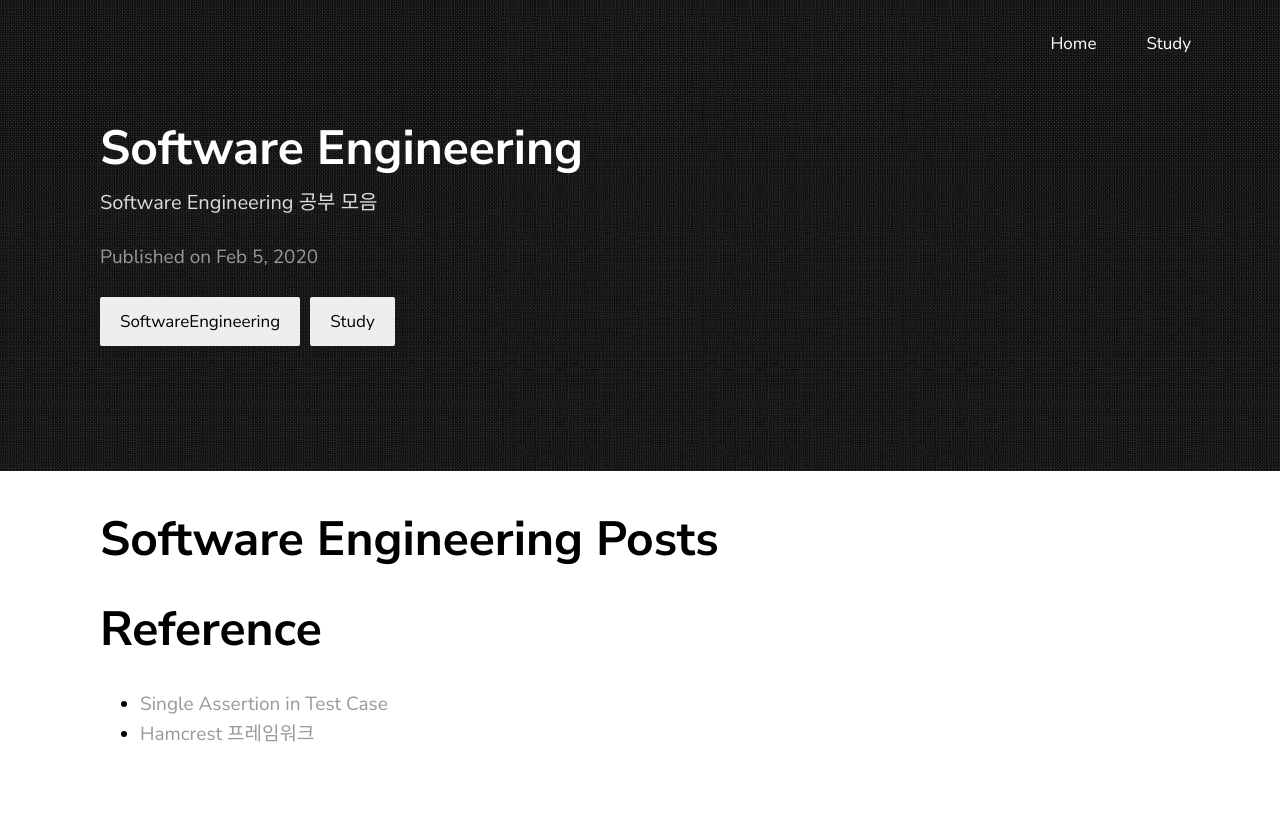
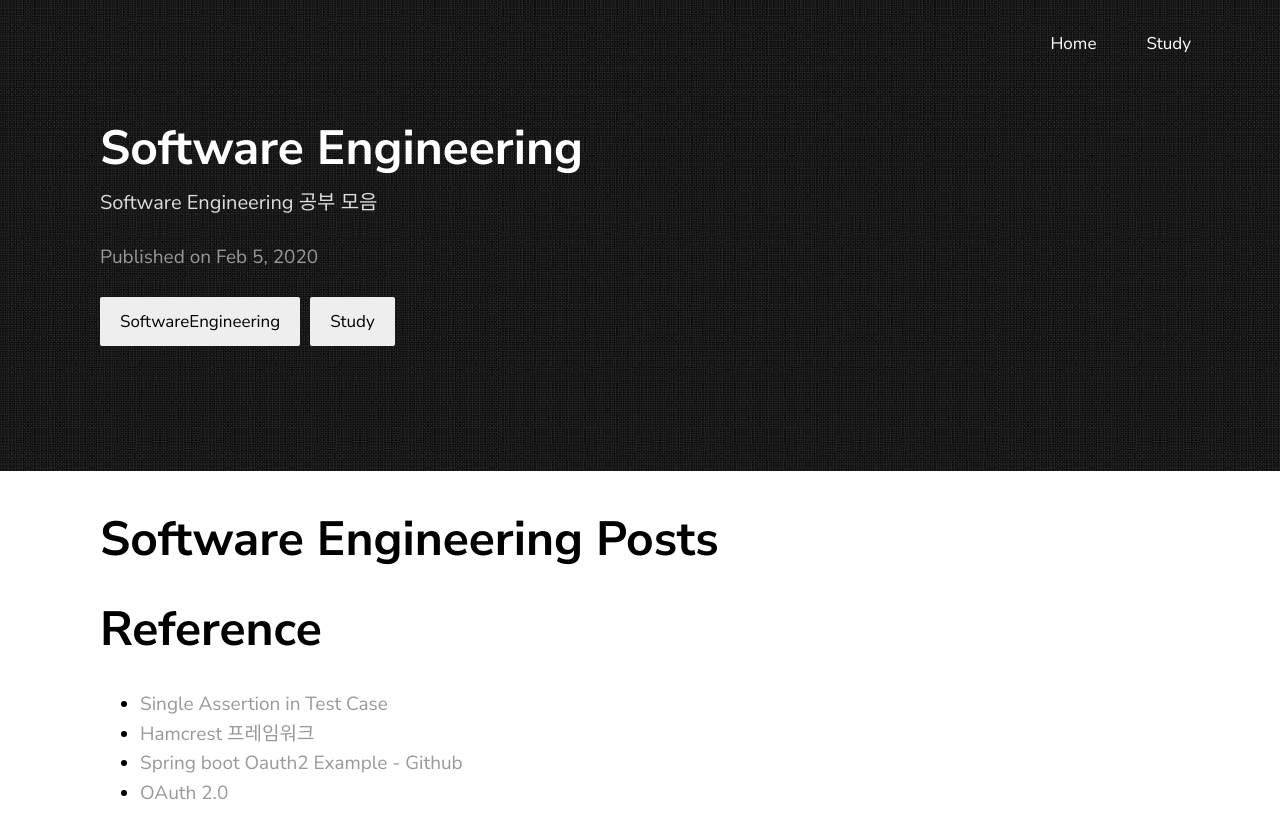
Before and after one commit to yoowonyoung/yoowonyoung.github.io, a Jekyll site: the page built from _posts/2020-02-05-SoftwareEngineering.md, in a window 1280 px wide. Shown: the top 839 px of the page. Built offline with Jekyll 4.4.1, drawn with Linux system fonts in a browser that asks for light colours; comment, search, counter and statistics services are not loaded.

Commit message:
Update 2020-02-05-SoftwareEngineering.md

```diff
--- a/_posts/2020-02-05-SoftwareEngineering.md
+++ b/_posts/2020-02-05-SoftwareEngineering.md
@@ -12,3 +12,5 @@ permalink: '/SoftwareEngineering'
 # Reference
 - [Single Assertion in Test Case](https://softwareengineering.stackexchange.com/questions/7823/is-it-ok-to-have-multiple-asserts-in-a-single-unit-test)
 - [Hamcrest 프레임워크](https://cornswrold.tistory.com/364)
+- [Spring boot Oauth2 Example - Github](https://spring.io/guides/tutorials/spring-boot-oauth2/)
+- [OAuth 2.0](https://terasolunaorg.github.io/guideline/5.4.1.RELEASE/en/Security/OAuth.html)
```
